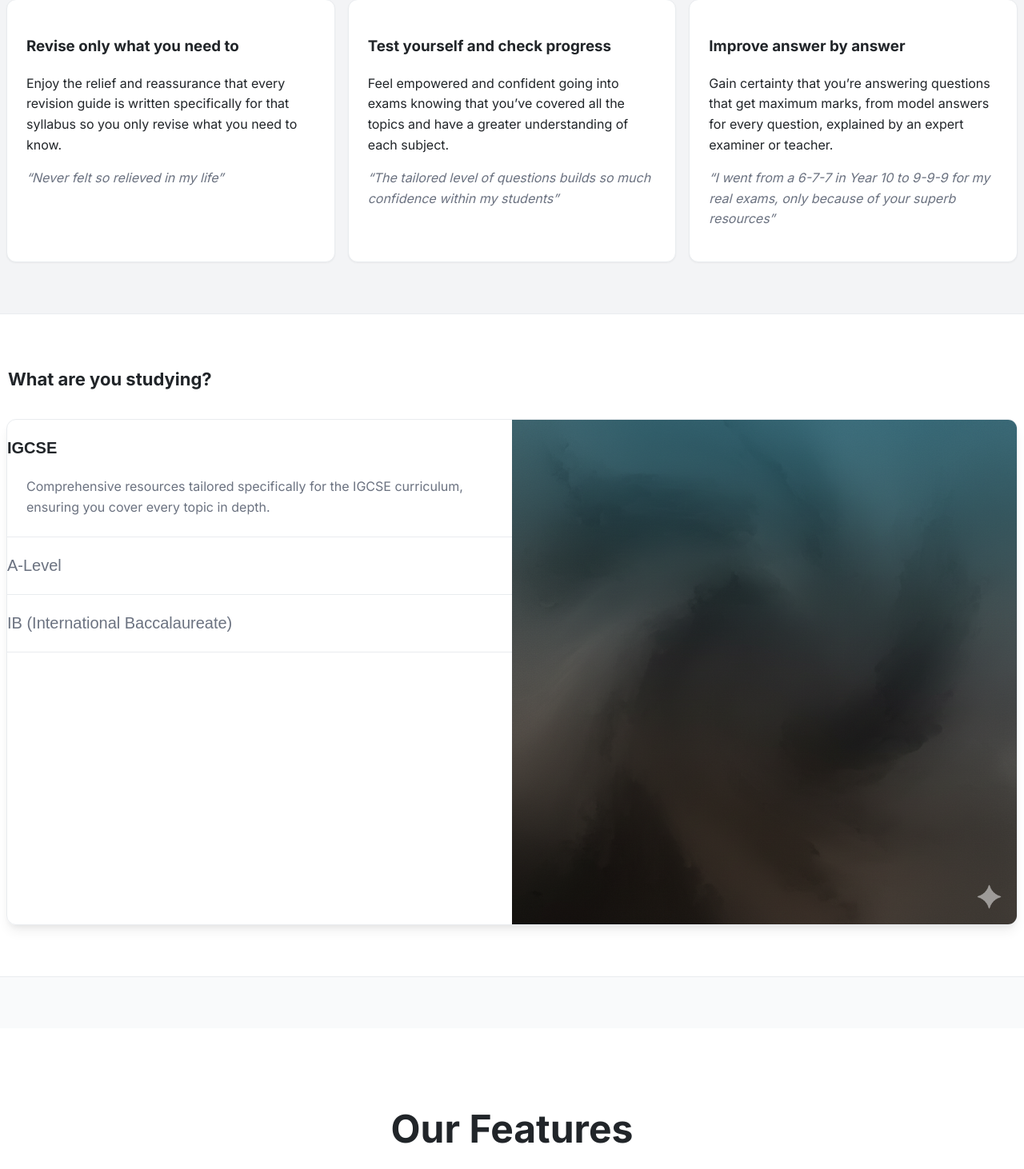
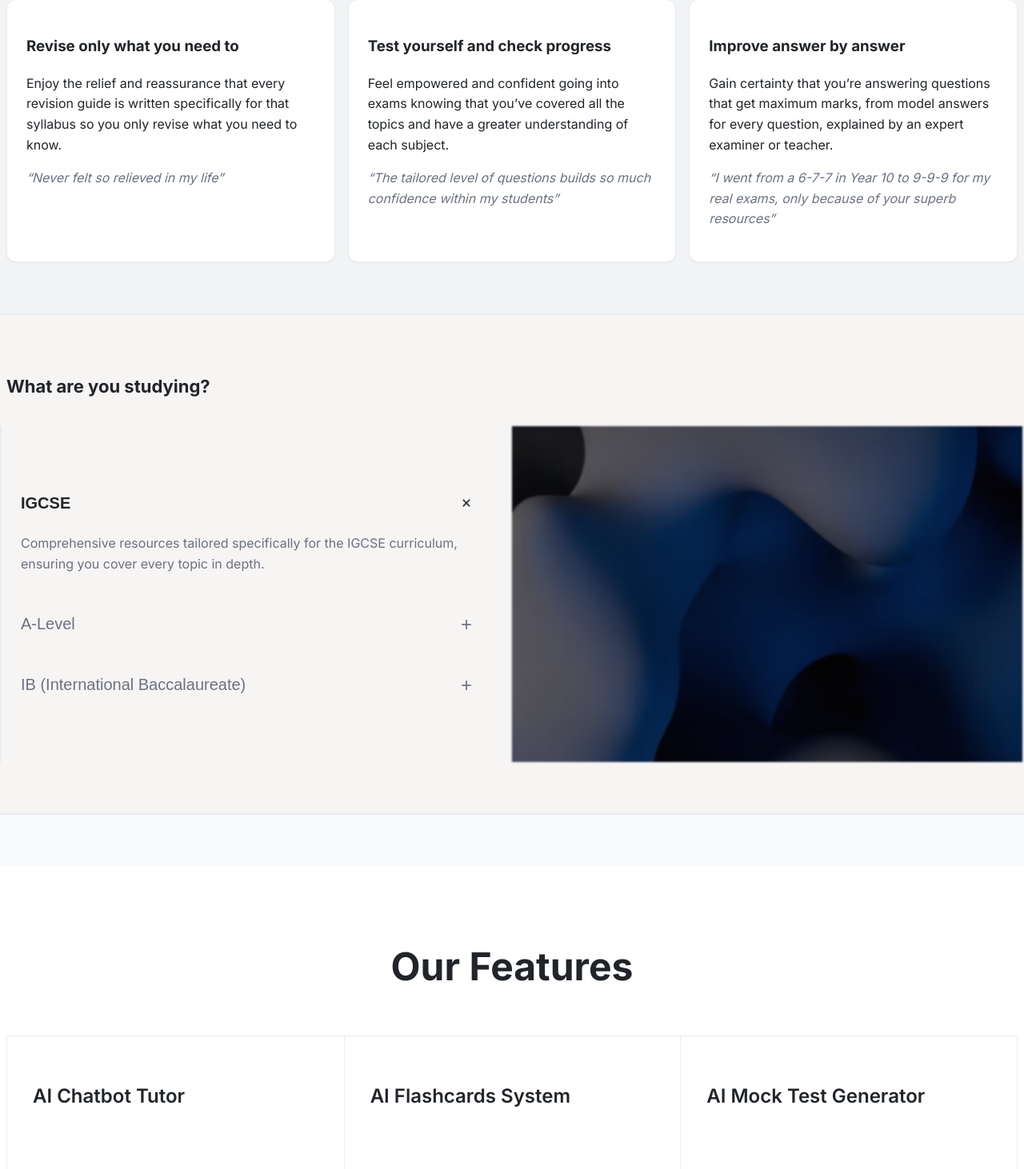
Before and after one commit to aya-aladdin/mocksplainer-flask, a Flask app: page / in a window 1280 px wide. Shown: the part 1077-2539 px from the top of the page at 80% size. Run offline with Flask 3, Linux system fonts and the light colour scheme.

Commit message:
image and accordion

```diff
--- a/static/style.css
+++ b/static/style.css
@@ -665,43 +665,42 @@ margin-top: 1rem;
 }
 
 .full-width-section {
-    border-top: 1px solid var(--border);
-    border-bottom: 1px solid var(--border);
-    background-color: var(--panel);
-}
-
-.study-showcase-container {
-    margin-top: 4rem;
-    margin-bottom: 4rem;
+    border-top: 2px solid var(--border);
+    border-bottom: 2px solid var(--border);
+    background-color: #f7f4f4; /* Slightly off-white to make borders visible */
+    padding: 4rem 0;
+}
+
+.study-showcase-title {
+    max-width: 1300px;
+    margin-left: auto;
+    margin-right: auto;
+    padding: 0 8px;
+    margin-bottom: 2rem;
 }
 
 .study-showcase {
     display: grid;
-    grid-template-columns: 1fr 1fr;
+    grid-template-columns: minmax(0, 1fr) minmax(0, 1fr);
     gap: 0;
     align-items: stretch;
-    margin-top: 2rem;
-    border: 1px solid var(--border);
-    border-radius: 12px;
-    overflow: hidden;
-    box-shadow: var(--shadow-lg);
-}
-
-.accordion-item {
-    border-bottom: 1px solid var(--border);
-}
-
-.accordion-header {
-    padding: 1.5rem;
+    max-width: 1300px;
+    margin: 0 auto;
+    border-left: 2px solid var(--border);
+    border-right: 2px solid var(--border);
 }
 
 .accordion-header {
     width: 100%;
     text-align: left;
-    padding: 1.5rem 0;
+    padding: 1.5rem; /* Consistent padding */
+    padding-right: 3rem;
     border: none;
     background: none;
     cursor: pointer;
+    display: flex; /* To align h3 and icon */
+    justify-content: space-between; /* To push icon to end */
+    align-items: center; /* To vertically center h3 and icon */
 }
 
 .accordion-header h3 {
@@ -709,7 +708,30 @@ margin-top: 1rem;
     font-size: 1.25rem;
     font-weight: 500;
     color: var(--muted);
-    transition: color 0.4s ease;
+    transition: color 0.4s ease; /* Keep transition */
+}
+
+.accordion-toggle-icon {
+    font-size: 1.5rem;
+    font-weight: 300; /* Lighter weight for plus/minus */
+    color: var(--muted);
+    transition: transform 0.3s ease, color 0.4s ease;
+}
+
+.accordion-item.active .accordion-toggle-icon {
+    transform: rotate(45deg); /* Rotate + to X (or -) */
+    color: var(--ink);
+}
+
+.study-accordion {
+    border-right: 2px solid var(--border);
+    display: flex;
+    flex-direction: column;
+    justify-content: center; /* Vertically center items */
+}
+
+.study-accordion .accordion-item:last-child {
+    border-bottom: none; /* Remove border from last item */
 }
 
 .accordion-item.active .accordion-header h3 {
@@ -722,7 +744,7 @@ margin-top: 1rem;
     overflow: hidden;
     padding: 0 1.5rem;
     transition: max-height 0.5s ease-in-out, padding-bottom 0.5s ease-in-out;
-}
+} /* Keep this */
 
 .accordion-content p {
     margin: 0;
@@ -735,7 +757,7 @@ margin-top: 1rem;
 }
 
 .study-image-pane {
-    /* Styles moved to parent .study-showcase */
+    /* The image will now fill this container */
 }
 
 .study-image-pane img {
@@ -743,7 +765,8 @@ margin-top: 1rem;
     height: 100%;
     object-fit: cover;
     display: block;
-    transition: opacity 0.5s ease-in-out;
+    opacity: 0.99;
+    filter: blur(1px);
 }
 
 
--- a/templates/index.html
+++ b/templates/index.html
@@ -99,29 +99,31 @@
     </div>
 
     <div class="full-width-section">
-        <div class="container study-showcase-container">
-            <h2 class="section-title">What are you studying?</h2>
+        <h2 class="section-title study-showcase-title">What are you studying?</h2>
         <div class="study-showcase">
             <div class="study-accordion">
                 <div class="accordion-item active">
-                        <button class="accordion-header" data-image="/static/img/v1.png">
+                    <button class="accordion-header" data-image="/static/img/blue.png">
                         <h3>IGCSE</h3>
+                        <span class="accordion-toggle-icon">+</span>
                     </button>
                     <div class="accordion-content">
                         <p>Comprehensive resources tailored specifically for the IGCSE curriculum, ensuring you cover every topic in depth.</p>
                     </div>
                 </div>
                 <div class="accordion-item">
-                        <button class="accordion-header" data-image="/static/img/v2dark.png">
+                    <button class="accordion-header" data-image="/static/img/pink.png">
                         <h3>A-Level</h3>
+                        <span class="accordion-toggle-icon">+</span>
                     </button>
                     <div class="accordion-content">
                         <p>Master advanced concepts with our expert-written guides and exam-style questions for your A-Level subjects.</p>
                     </div>
                 </div>
                 <div class="accordion-item">
-                        <button class="accordion-header" data-image="/static/img/v3.png">
+                    <button class="accordion-header" data-image="/static/img/yellow.png">
                         <h3>IB (International Baccalaureate)</h3>
+                        <span class="accordion-toggle-icon">+</span>
                     </button>
                     <div class="accordion-content">
                         <p>Navigate the IB Diploma Programme with confidence using our specialized notes, flashcards, and mock tests.</p>
@@ -129,8 +131,7 @@
                 </div>
             </div>
             <div class="study-image-pane">
-                    <img src="/static/img/v1.png" alt="Curriculum feature image">
-                </div>
+                <img src="/static/img/blue.png">
             </div>
         </div>
     </div>
```
Also changed, not shown: static/img/1.png (deleted), static/img/3.png (deleted), static/img/blue.png (added), static/img/pink.png (added), static/img/v2light.png (deleted), static/img/v3.png, 1 other file. Lines whose indentation alone changed are shown as unchanged.
